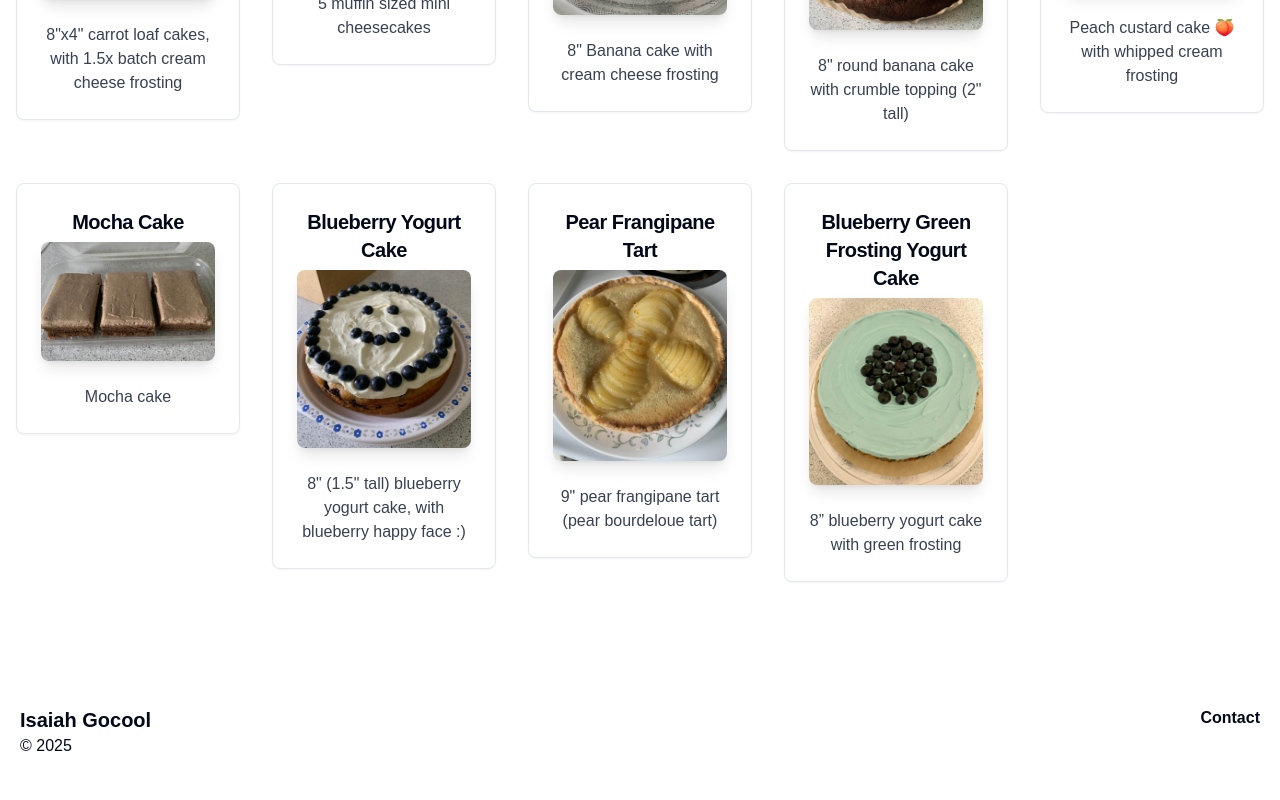
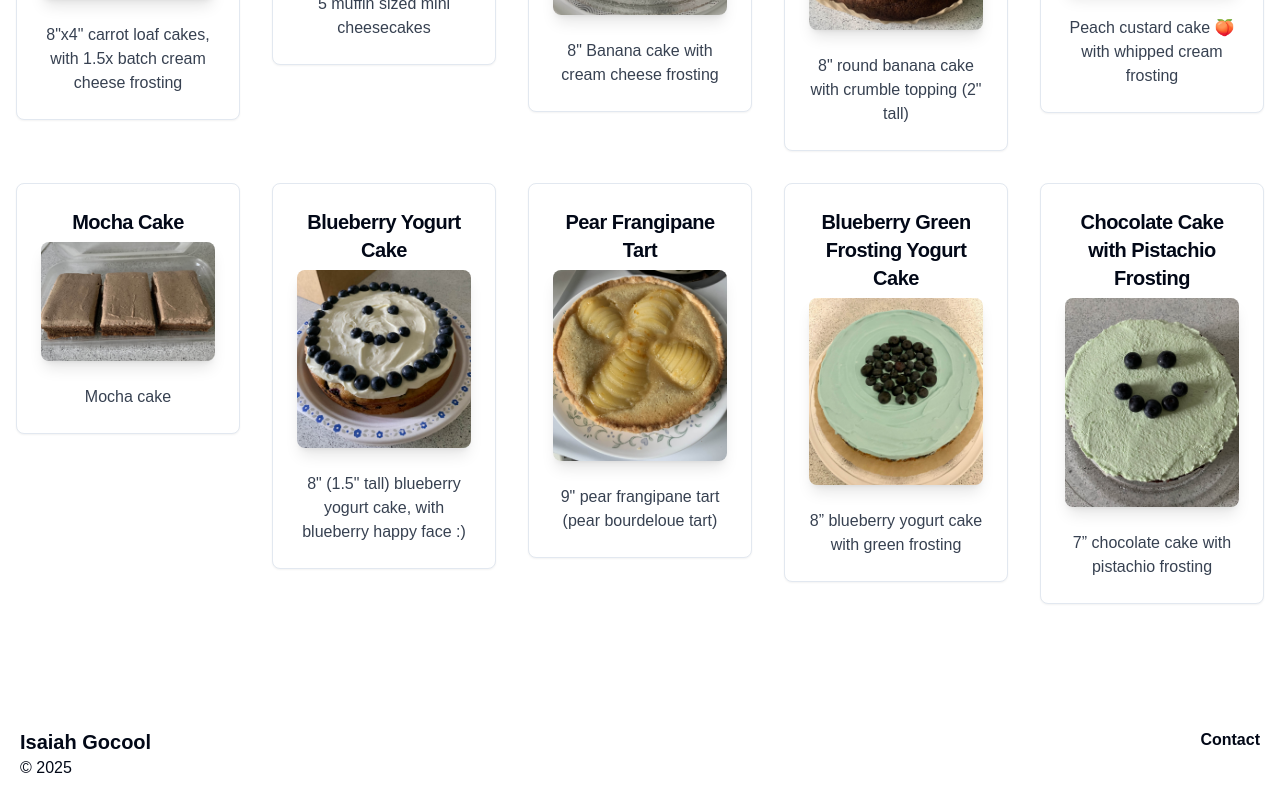
Before and after one commit to goIsaiah/mamas-website, a Next.js app: page /bakery in a window 1280 px wide. Shown: the part 911-1711 px from the top of the page. Before the commit the page ends 1689 px from the top, so only its background shows below. Built offline with nearby package versions, Linux system fonts and the light colour scheme.

Commit message:
Update bakery.ts
added 7” chocolate cake with pistachio frosting

```diff
--- a/src/app/bakery/bakery.ts
+++ b/src/app/bakery/bakery.ts
@@ -75,4 +75,9 @@ export const bakery: Bakery[] = [
         description: "8” blueberry yogurt cake with green frosting",
         image: "images/bakery/8” blueberry yogurt cake.jpg",
     },
+    {
+        title: "Chocolate Cake with Pistachio Frosting",
+        description: "7” chocolate cake with pistachio frosting",
+        image: "images/bakery/7” chocolate cake with pistachio frosting.jpg",
+    },
 ];
```
